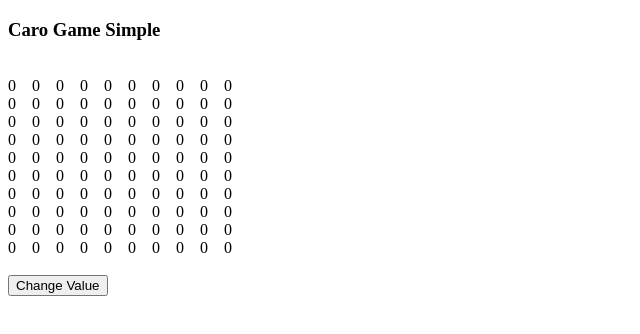
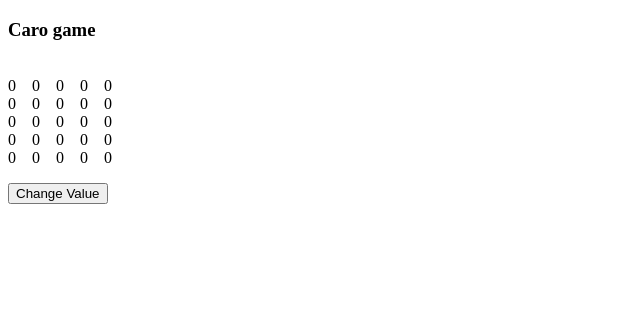
Before and after one commit to ChatNghe/MD1_tao_ban_co_caro_don_gian, a plain HTML site: page index.html in a window 1280 px wide. Shown: the whole page, without its empty margins (0-640 px from the left). Drawn offline with Linux system fonts and the light colour scheme.

Commit message:
thaydoi2

```diff
--- a/index.html
+++ b/index.html
@@ -5,39 +5,37 @@
     <title>Title</title>
 </head>
 <body>
-<h3>Caro Game Simple</h3>
-<p id="carogame"/>
-<input type="button" value="Change Value" onclick="changeValue()">
+<h3>Caro game</h3>
+<p id = 'text'></p>
+<button id="btn" onclick="change()">Change Value</button>
 <script>
-    const board = [];
-    let data = "";
-    for (let i = 0; i < 10; i++) {
-        board[i] = [0, 0, 0, 0, 0, 0, 0, 0, 0, 0];
-    }
-
-    for (let i = 0; i < board.length; i++) {
-        data += "<br/>";
-        for (let j = 0; j < board.length; j++) {
-            data += board[i][j] + "&nbsp;&nbsp;&nbsp;&nbsp;";
+    let txt ='';
+    const board = [
+        [0, 0, 0, 0, 0],
+        [0, 0, 0, 0, 0],
+        [0, 0, 0, 0, 0],
+        [0, 0, 0, 0, 0],
+        [0, 0, 0, 0, 0],
+    ]
+    for (let j in board) {
+        txt += '</br>'
+        for (let i in board[j]) {
+            txt += board[i][j] + '&nbsp;&nbsp;&nbsp;&nbsp;';
         }
     }
-
-    data += "<br/><br/><input type='button' value='Change Value' onclick='changeValue()'>"
-    document.getElementById("carogame").innerHTML = data;
-
-    function changeValue() {
-        let positionX = prompt("X: ");
-        let positionY = prompt("Y: ");
-        data = "";
-        board[positionX][positionY] = "x";
-        for (let i = 0; i < 5; i++) {
-            data += "<br/>";
-            for (let j = 0; j < 5; j++) {
-                data += board[i][j] + "&nbsp;&nbsp;&nbsp;&nbsp;";
+    document.getElementById("text").innerHTML = txt;
+    function change(){
+        txt = '';
+        let x = prompt('Enter position of row x :');
+        let y = prompt('Enter position of column y :');
+        board[x][y] = 'x';
+        for (let j in board) {
+            txt += '</br>'
+            for (let i in board[j]) {
+                txt += board[i][j] + '&nbsp;&nbsp;&nbsp;&nbsp;';
             }
         }
-        data += "<br/><br/><input type='button' value='Change Value' onclick='changeValue()'>"
-        document.getElementById("carogame").innerHTML = data;
+        document.getElementById("text").innerHTML = txt;
     }
 </script>
 </body>
```
Also changed, not shown: 1.html (deleted, +0 -42 lines).
